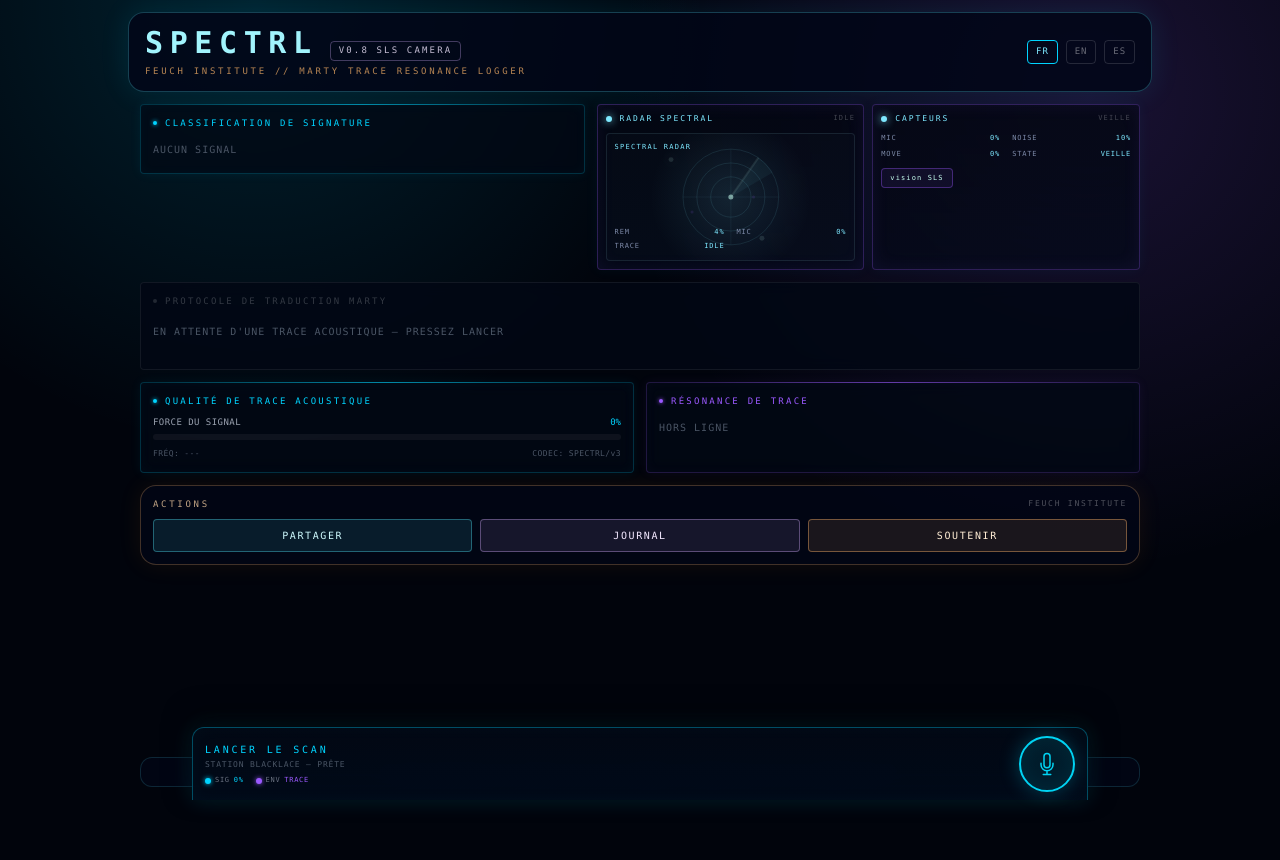
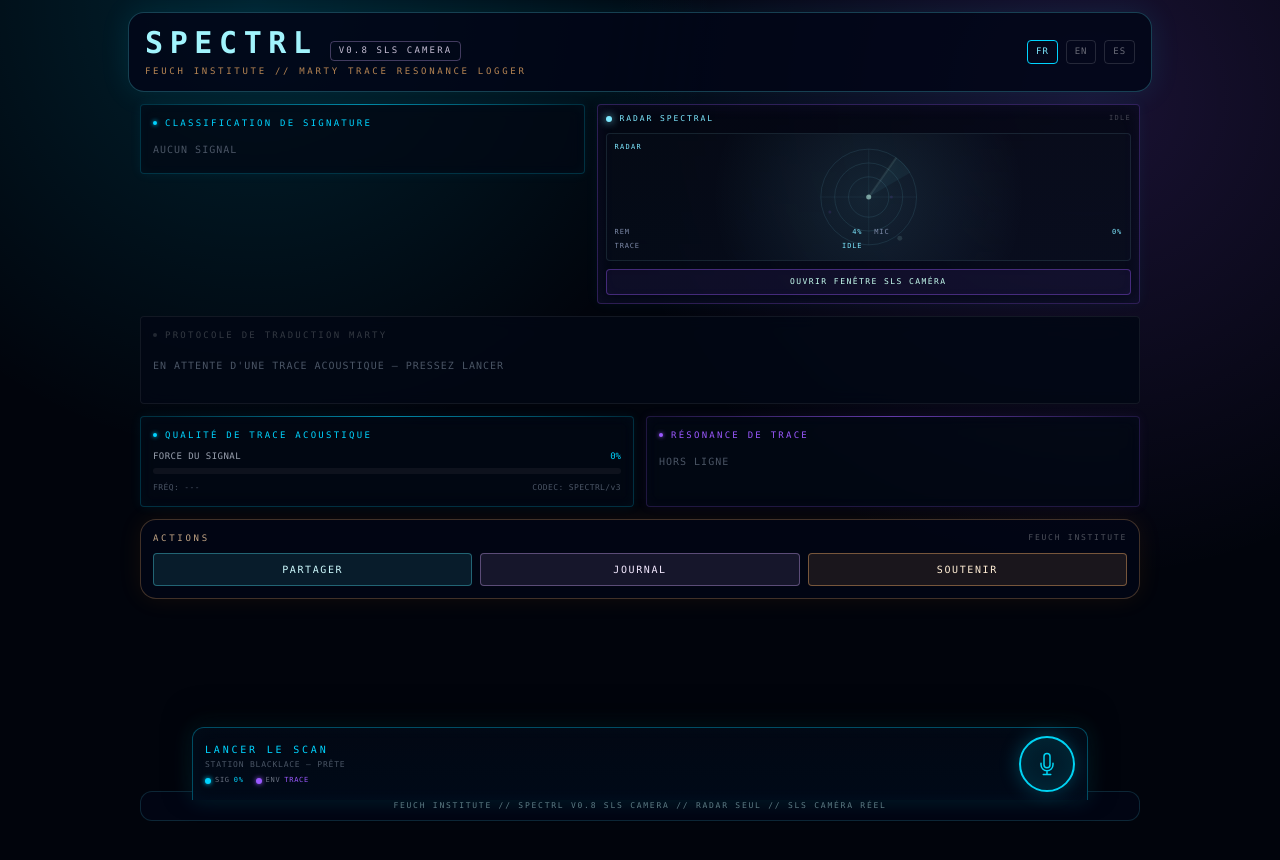
Before and after one commit to benoitlub/SpecTRL, a React (Vite) app: page / in a window 1280 px wide. Shown: the top 860 px of the page. Built offline with nearby package versions, Linux system fonts and the light colour scheme.

Commit message:
Add radar-only mode and real camera SLS overlay

```diff
--- a/src/components/SensorScreensV3.tsx
+++ b/src/components/SensorScreensV3.tsx
@@ -7,6 +7,7 @@ type SensorScreensV3Props = {
   progress: number;
   detectedLabel?: string | null;
   compact?: boolean;
+  radarOnly?: boolean;
 };
 
 type CameraStatus = "idle" | "loading" | "ready" | "denied";
@@ -15,7 +16,6 @@ type PhoneSensors = {
   motion: number;
   tilt: number;
   rotation: number;
-  luminance: number;
   available: boolean;
   permission: "idle" | "granted" | "denied" | "unsupported";
 };
@@ -40,7 +40,7 @@ function MiniHeader({ label, status }: { label: string; status: string }) {
         <span className="h-1.5 w-1.5 rounded-full" style={{ background: CYAN, boxShadow: `0 0 8px ${CYAN}` }} />
         <span className="truncate text-[8px] font-mono uppercase tracking-[0.24em]" style={{ color: CYAN }}>{label}</span>
       </div>
-      <span className="text-[7px] font-mono uppercase tracking-[0.18em]" style={{ color: status === "LIVE" || status === "TRACK" || status === "CAM" ? GHOST : "#ffffff40" }}>{status}</span>
+      <span className="text-[7px] font-mono uppercase tracking-[0.18em]" style={{ color: status === "LIVE" || status === "CAM" ? GHOST : "#ffffff40" }}>{status}</span>
     </div>
   );
 }
@@ -54,10 +54,10 @@ function MetricRow({ label, value, hot = false }: { label: string; value: string
   );
 }
 
-function Panel({ children, className = "", compact = false }: { children: React.ReactNode; className?: string; compact?: boolean }) {
+function Panel({ children, compact = false }: { children: React.ReactNode; compact?: boolean }) {
   return (
     <div
-      className={`rounded border backdrop-blur-sm ${compact ? "p-2" : "p-2.5"} ${className}`}
+      className={`rounded border backdrop-blur-sm ${compact ? "p-2" : "p-2.5"}`}
       style={{
         borderColor: "rgba(155,89,255,0.28)",
         background: "linear-gradient(180deg, rgba(3,7,18,0.82), rgba(4,10,25,0.72))",
@@ -70,14 +70,7 @@ function Panel({ children, className = "", compact = false }: { children: React.
 }
 
 function usePhoneSensors(active: boolean): PhoneSensors {
-  const [sensors, setSensors] = useState<PhoneSensors>({
-    motion: 0,
-    tilt: 0,
-    rotation: 0,
-    luminance: 0,
-    available: false,
-    permission: "idle",
-  });
+  const [sensors, setSensors] = useState<PhoneSensors>({ motion: 0, tilt: 0, rotation: 0, available: false, permission: "idle" });
 
   useEffect(() => {
     if (!active) return;
@@ -89,10 +82,9 @@ function usePhoneSensors(active: boolean): PhoneSensors {
     const apply = () => {
       if (!mounted) return;
       setSensors(prev => ({
-        motion: clamp(prev.motion * 0.7 + lastMotion * 0.3),
-        tilt: clamp(prev.tilt * 0.75 + lastTilt * 0.25),
-        rotation: clamp(prev.rotation * 0.75 + lastRotation * 0.25),
-        luminance: prev.luminance,
+        motion: clamp(prev.motion * 0.72 + lastMotion * 0.28),
+        tilt: clamp(prev.tilt * 0.76 + lastTilt * 0.24),
+        rotation: clamp(prev.rotation * 0.76 + lastRotation * 0.24),
         available: true,
         permission: "granted",
       }));
@@ -101,11 +93,7 @@ function usePhoneSensors(active: boolean): PhoneSensors {
     const onMotion = (event: DeviceMotionEvent) => {
       const acc = event.accelerationIncludingGravity;
       const rot = event.rotationRate;
-      const accel = Math.sqrt(
-        Math.pow(acc?.x || 0, 2) +
-        Math.pow(acc?.y || 0, 2) +
-        Math.pow(acc?.z || 0, 2)
-      );
+      const accel = Math.sqrt(Math.pow(acc?.x || 0, 2) + Math.pow(acc?.y || 0, 2) + Math.pow(acc?.z || 0, 2));
       const rotation = Math.abs(rot?.alpha || 0) + Math.abs(rot?.beta || 0) + Math.abs(rot?.gamma || 0);
       lastMotion = clamp(Math.abs(accel - 9.8) * 18, 0, 100);
       lastRotation = clamp(rotation / 5, 0, 100);
@@ -113,9 +101,7 @@ function usePhoneSensors(active: boolean): PhoneSensors {
     };
 
     const onOrientation = (event: DeviceOrientationEvent) => {
-      const beta = Math.abs(event.beta || 0);
-      const gamma = Math.abs(event.gamma || 0);
-      lastTilt = clamp((beta + gamma) / 1.8, 0, 100);
+      lastTilt = clamp((Math.abs(event.beta || 0) + Math.abs(event.gamma || 0)) / 1.8, 0, 100);
       apply();
     };
 
@@ -139,11 +125,7 @@ function usePhoneSensors(active: boolean): PhoneSensors {
 
     void start();
     const id = window.setInterval(() => {
-      setSensors(prev => ({
-        ...prev,
-        motion: clamp(prev.motion * 0.86),
-        rotation: clamp(prev.rotation * 0.9),
-      }));
+      setSensors(prev => ({ ...prev, motion: clamp(prev.motion * 0.86), rotation: clamp(prev.rotation * 0.9) }));
     }, 450);
 
     return () => {
@@ -161,7 +143,7 @@ function SpectralRadar({ active, features, progress, sensors, compact = false }:
   const intensity = clamp(progress * 0.45 + n(features?.rms) * 450 + sensors.motion * 0.35 + sensors.rotation * 0.18, 4, 98);
   const blips = useMemo(() => {
     const seed = Math.floor(progress / 8) + Math.round(n(features?.spectralCentroid) / 400);
-    return Array.from({ length: compact ? 5 : 7 }, (_, i) => {
+    return Array.from({ length: compact ? 4 : 7 }, (_, i) => {
       const angle = ((seed * 37 + i * 53) % 360) * Math.PI / 180;
       const radius = 18 + ((seed * 19 + i * 23) % 54);
       return {
@@ -184,16 +166,13 @@ function SpectralRadar({ active, features, progress, sensors, compact = false }:
           <path d="M50 50 L50 12 A38 38 0 0 1 66 15 Z" fill={CYAN} opacity={active ? 0.16 : 0.05} />
           <path d="M50 50 L50 12" stroke={GHOST} strokeWidth="0.9" opacity={active ? 0.72 : 0.18} style={{ filter: `drop-shadow(0 0 5px ${GHOST})` }} />
         </g>
-        {blips.map((b, i) => (
-          <circle key={i} cx={b.x} cy={b.y} r={b.size} fill={i % 3 === 0 ? VIOLET : GHOST} opacity={b.opacity} style={{ filter: `drop-shadow(0 0 5px ${i % 3 === 0 ? VIOLET : GHOST})` }} />
-        ))}
+        {blips.map((b, i) => <circle key={i} cx={b.x} cy={b.y} r={b.size} fill={i % 3 === 0 ? VIOLET : GHOST} opacity={b.opacity} />)}
         <circle cx="50" cy="50" r="2" fill={GHOST} opacity="0.55" />
       </svg>
-      <div className="absolute left-2 top-2 text-[7px] font-mono uppercase tracking-[0.18em]" style={{ color: CYAN }}>spectral radar</div>
-      <div className={`absolute bottom-2 left-2 right-2 grid gap-x-3 gap-y-1 ${compact ? "grid-cols-2" : "grid-cols-2"}`}>
+      <div className="absolute left-2 top-2 text-[7px] font-mono uppercase tracking-[0.18em]" style={{ color: CYAN }}>radar</div>
+      <div className="absolute bottom-2 left-2 right-2 grid grid-cols-2 gap-x-3 gap-y-1">
         <MetricRow label="Rem" value={`${Math.round(intensity)}%`} hot={intensity > 45} />
         <MetricRow label="Mic" value={`${Math.round(clamp(n(features?.rms) * 420))}%`} />
-        {!compact && <MetricRow label="Motion" value={`${Math.round(sensors.motion)}%`} hot={sensors.motion > 20} />}
         <MetricRow label="Trace" value={active ? "SWEEP" : "IDLE"} />
       </div>
     </div>
@@ -202,15 +181,19 @@ function SpectralRadar({ active, features, progress, sensors, compact = false }:
 
 function useSlsCamera() {
   const videoRef = useRef<HTMLVideoElement | null>(null);
-  const canvasRef = useRef<HTMLCanvasElement | null>(null);
+  const sourceCanvasRef = useRef<HTMLCanvasElement | null>(null);
+  const overlayCanvasRef = useRef<HTMLCanvasElement | null>(null);
   const streamRef = useRef<MediaStream | null>(null);
+  const previousFrameRef = useRef<Uint8ClampedArray | null>(null);
   const [status, setStatus] = useState<CameraStatus>("idle");
-  const [luminance, setLuminance] = useState(0);
+  const [motionLock, setMotionLock] = useState(0);
 
   const stopCamera = () => {
     streamRef.current?.getTracks().forEach(track => track.stop());
     streamRef.current = null;
+    previousFrameRef.current = null;
     if (videoRef.current) videoRef.current.srcObject = null;
+    setMotionLock(0);
     setStatus("idle");
   };
 
@@ -223,7 +206,7 @@ function useSlsCamera() {
     setStatus("loading");
     try {
       const stream = await navigator.mediaDevices.getUserMedia({
-        video: { facingMode: { ideal: "environment" }, width: { ideal: 320 }, height: { ideal: 240 }, frameRate: { ideal: 15, max: 20 } },
+        video: { facingMode: { ideal: "environment" }, width: { ideal: 640 }, height: { ideal: 480 }, frameRate: { ideal: 15, max: 20 } },
         audio: false,
       });
       streamRef.current = stream;
@@ -243,89 +226,83 @@ function useSlsCamera() {
     if (status !== "ready") return;
     const id = window.setInterval(() => {
       const video = videoRef.current;
-      const canvas = canvasRef.current;
-      if (!video || !canvas || video.readyState < 2) return;
-      const ctx = canvas.getContext("2d", { willReadFrequently: true });
-      if (!ctx) return;
-      canvas.width = 24;
-      canvas.height = 18;
-      ctx.drawImage(video, 0, 0, canvas.width, canvas.height);
-      const data = ctx.getImageData(0, 0, canvas.width, canvas.height).data;
-      let total = 0;
-      for (let i = 0; i < data.length; i += 4) total += (data[i] + data[i + 1] + data[i + 2]) / 3;
-      setLuminance(clamp((total / (data.length / 4) / 255) * 100));
-    }, 700);
+      const sourceCanvas = sourceCanvasRef.current;
+      const overlayCanvas = overlayCanvasRef.current;
+      if (!video || !sourceCanvas || !overlayCanvas || video.readyState < 2) return;
+      const w = 64;
+      const h = 48;
+      sourceCanvas.width = w;
+      sourceCanvas.height = h;
+      overlayCanvas.width = w;
+      overlayCanvas.height = h;
+      const sourceCtx = sourceCanvas.getContext("2d", { willReadFrequently: true });
+      const overlayCtx = overlayCanvas.getContext("2d");
+      if (!sourceCtx || !overlayCtx) return;
+      sourceCtx.drawImage(video, 0, 0, w, h);
+      const frame = sourceCtx.getImageData(0, 0, w, h);
+      const previous = previousFrameRef.current;
+      const out = overlayCtx.createImageData(w, h);
+      let activePixels = 0;
+
+      for (let i = 0; i < frame.data.length; i += 4) {
+        const r = frame.data[i];
+        const g = frame.data[i + 1];
+        const b = frame.data[i + 2];
+        const lum = (r + g + b) / 3;
+        const prevLum = previous ? (previous[i] + previous[i + 1] + previous[i + 2]) / 3 : lum;
+        const motion = Math.abs(lum - prevLum);
+        const hit = motion > 16 || (lum > 45 && lum < 210 && Math.abs(r - b) > 8);
+        if (hit) {
+          activePixels += 1;
+          out.data[i] = 126;
+          out.data[i + 1] = 232;
+          out.data[i + 2] = 255;
+          out.data[i + 3] = Math.min(230, 80 + motion * 5);
+        } else {
+          out.data[i + 3] = 0;
+        }
+      }
+
+      overlayCtx.clearRect(0, 0, w, h);
+      overlayCtx.putImageData(out, 0, 0);
+      previousFrameRef.current = new Uint8ClampedArray(frame.data);
+      setMotionLock(clamp((activePixels / (w * h)) * 420, 0, 100));
+    }, 120);
     return () => window.clearInterval(id);
   }, [status]);
 
-  return { videoRef, canvasRef, status, startCamera, stopCamera, luminance };
-}
-
-function TeslaLikeSilhouette({ visible, lock }: { visible: boolean; lock: number }) {
-  const opacity = visible ? clamp(0.08 + lock / 135, 0.12, 0.62) : 0.07;
-  const blur = visible ? "drop-shadow(0 0 12px rgba(199,255,240,0.46))" : "blur(0.5px)";
-  return (
-    <svg viewBox="0 0 120 160" className="absolute inset-0 mx-auto h-full w-auto pointer-events-none" style={{ opacity, filter: blur }} aria-hidden="true">
-      <defs>
-        <linearGradient id="spectrl-silhouette" x1="0" y1="0" x2="0" y2="1">
-          <stop offset="0" stopColor="#effff9" stopOpacity="0.62" />
-          <stop offset="0.48" stopColor="#7ee8ff" stopOpacity="0.18" />
-          <stop offset="1" stopColor="#9b59ff" stopOpacity="0.10" />
-        </linearGradient>
-      </defs>
-      <ellipse cx="60" cy="26" rx="13" ry="16" fill="url(#spectrl-silhouette)" stroke={GHOST} strokeWidth="1.2" />
-      <path d="M45 48 C36 64 35 89 43 108 C48 119 49 135 43 152" fill="none" stroke={GHOST} strokeWidth="8" strokeLinecap="round" opacity="0.52" />
-      <path d="M75 48 C84 64 85 89 77 108 C72 119 71 135 77 152" fill="none" stroke={GHOST} strokeWidth="8" strokeLinecap="round" opacity="0.52" />
-      <path d="M43 48 C50 42 70 42 77 48 C83 69 82 93 75 112 C67 119 53 119 45 112 C38 93 37 69 43 48 Z" fill="url(#spectrl-silhouette)" stroke={GHOST} strokeWidth="1.4" />
-      <path d="M45 64 C31 69 27 86 28 103" stroke={GHOST} strokeWidth="5" strokeLinecap="round" opacity="0.40" />
-      <path d="M75 64 C89 69 93 86 92 103" stroke={GHOST} strokeWidth="5" strokeLinecap="round" opacity="0.40" />
-      <path d="M51 113 C48 127 47 140 45 153" stroke={GHOST} strokeWidth="6" strokeLinecap="round" opacity="0.45" />
-      <path d="M69 113 C72 127 73 140 75 153" stroke={GHOST} strokeWidth="6" strokeLinecap="round" opacity="0.45" />
-      <path d="M32 121 C46 125 73 126 89 120" stroke={CYAN} strokeWidth="0.7" opacity="0.35" strokeDasharray="2 4" />
-    </svg>
-  );
+  return { videoRef, sourceCanvasRef, overlayCanvasRef, status, startCamera, stopCamera, motionLock };
 }
 
 function SlsCamera({ active, features, progress, sensors }: { active: boolean; features: AudioFeatures | null; progress: number; sensors: PhoneSensors }) {
-  const { videoRef, canvasRef, status, startCamera, stopCamera, luminance } = useSlsCamera();
-  const lock = clamp(progress * 0.62 + n(features?.periodicity, 0.2) * 30 + n(features?.rms) * 120 + sensors.motion * 0.12 + luminance * 0.12, 4, 96);
-  const visible = active || progress > 20 || status === "ready";
+  const { videoRef, sourceCanvasRef, overlayCanvasRef, status, startCamera, stopCamera, motionLock } = useSlsCamera();
+  const lock = clamp(motionLock + progress * 0.08 + n(features?.rms) * 110 + sensors.motion * 0.16, 0, 100);
+  const ready = status === "ready";
 
   return (
-    <div className="relative aspect-video overflow-hidden rounded border border-purple-300/15 bg-purple-300/[0.025]">
-      <video
-        ref={videoRef}
-        muted
-        playsInline
-        autoPlay
-        className="absolute inset-0 h-full w-full object-cover pointer-events-none"
-        style={{ opacity: status === "ready" ? 0.58 : 0, filter: "grayscale(1) contrast(1.34) brightness(0.72) hue-rotate(205deg)" }}
-      />
-      <canvas ref={canvasRef} className="hidden" />
-      <div className="absolute inset-0 pointer-events-none" style={{ background: status === "ready" ? "linear-gradient(180deg, rgba(1,4,12,0.12), rgba(1,4,12,0.48))" : "radial-gradient(circle at 50% 38%, rgba(155,89,255,0.18), transparent 46%)" }} />
-      <div className="absolute inset-0 opacity-24 pointer-events-none" style={{ backgroundImage: "linear-gradient(rgba(126,232,255,0.10) 1px, transparent 1px), linear-gradient(90deg, rgba(155,89,255,0.10) 1px, transparent 1px)", backgroundSize: "22px 22px" }} />
-      <div className="absolute inset-0 opacity-18 pointer-events-none" style={{ backgroundImage: "repeating-linear-gradient(0deg, transparent, transparent 3px, rgba(0,0,0,0.38) 3px, rgba(0,0,0,0.38) 5px)" }} />
-      <div className="absolute left-2 top-2 text-[7px] font-mono uppercase tracking-[0.18em] pointer-events-none" style={{ color: CYAN }}>vision layer</div>
+    <div className="relative aspect-video overflow-hidden rounded border border-purple-300/20 bg-black">
+      <video ref={videoRef} muted playsInline autoPlay className="absolute inset-0 h-full w-full object-cover" style={{ opacity: ready ? 0.7 : 0, filter: "grayscale(1) contrast(1.55) brightness(0.62) hue-rotate(190deg)" }} />
+      <canvas ref={sourceCanvasRef} className="hidden" />
+      <canvas ref={overlayCanvasRef} className="absolute inset-0 h-full w-full object-cover mix-blend-screen" style={{ opacity: ready ? 0.95 : 0, imageRendering: "pixelated", filter: "drop-shadow(0 0 10px rgba(126,232,255,0.7))" }} />
+      <div className="absolute inset-0 pointer-events-none" style={{ background: "linear-gradient(180deg, rgba(1,4,12,0.08), rgba(1,4,12,0.56))" }} />
+      <div className="absolute inset-0 pointer-events-none opacity-25" style={{ backgroundImage: "linear-gradient(rgba(126,232,255,0.10) 1px, transparent 1px), linear-gradient(90deg, rgba(155,89,255,0.10) 1px, transparent 1px)", backgroundSize: "22px 22px" }} />
+      <div className="absolute left-2 top-2 text-[7px] font-mono uppercase tracking-[0.18em]" style={{ color: CYAN }}>SLS caméra / contour réel</div>
 
-      {status !== "ready" && (
+      {!ready && (
         <div className="absolute inset-0 z-20 flex flex-col items-center justify-center gap-2 px-3 text-center">
           <button type="button" onClick={startCamera} className="rounded border px-3 py-2 text-[9px] font-mono uppercase tracking-[0.16em]" style={{ borderColor: "rgba(199,255,240,0.42)", color: GHOST, background: "rgba(126,232,255,0.08)", boxShadow: "0 0 16px rgba(126,232,255,0.18)" }}>
-            {status === "loading" ? "Ouverture caméra..." : "Activer vision"}
+            {status === "loading" ? "Ouverture caméra..." : "Activer caméra SLS"}
           </button>
           {status === "denied" && <div className="text-[8px] font-mono uppercase tracking-[0.10em]" style={{ color: CYAN }}>caméra refusée / indisponible</div>}
-          <div className="text-[7px] font-mono uppercase tracking-[0.12em] text-slate-500">module expérimental isolé</div>
+          <div className="text-[7px] font-mono uppercase tracking-[0.12em] text-slate-500">analyse par mouvement/luminance, pas de silhouette fake</div>
         </div>
       )}
 
-      {status === "ready" && (
-        <button type="button" onClick={stopCamera} className="absolute right-2 top-2 z-20 rounded border px-2 py-1 text-[7px] font-mono uppercase tracking-[0.14em]" style={{ borderColor: "rgba(126,232,255,0.25)", color: CYAN, background: "rgba(0,0,0,0.35)" }}>cam off</button>
-      )}
-
-      <TeslaLikeSilhouette visible={visible} lock={lock} />
+      {ready && <button type="button" onClick={stopCamera} className="absolute right-2 top-2 z-20 rounded border px-2 py-1 text-[7px] font-mono uppercase tracking-[0.14em]" style={{ borderColor: "rgba(126,232,255,0.25)", color: CYAN, background: "rgba(0,0,0,0.35)" }}>cam off</button>}
       <div className="absolute bottom-2 left-2 right-2 grid grid-cols-3 gap-2 pointer-events-none">
-        <MetricRow label="Form" value={`${Math.round(lock)}%`} hot={lock > 52} />
-        <MetricRow label="Lum" value={status === "ready" ? `${Math.round(luminance)}%` : "---"} />
-        <MetricRow label="Mode" value={visible ? "PART" : "IDLE"} />
+        <MetricRow label="Lock" value={`${Math.round(lock)}%`} hot={lock > 22} />
+        <MetricRow label="Motion" value={`${Math.round(motionLock)}%`} hot={motionLock > 14} />
+        <MetricRow label="Mode" value={ready ? "CAM" : active ? "WAIT" : "IDLE"} hot={ready} />
       </div>
     </div>
   );
@@ -335,15 +312,15 @@ function RealSensorGrid({ sensors, features, active, compact = false }: { sensor
   const mic = clamp(n(features?.rms) * 420, 0, 100);
   const flat = clamp(n(features?.flatness, 0.1) * 100, 0, 100);
   const centroid = n(features?.spectralCentroid, 0);
-  const items = [
-    <MetricRow key="mic" label="Mic" value={`${Math.round(mic)}%`} hot={mic > 18} />,
-    <MetricRow key="noise" label="Noise" value={`${Math.round(flat)}%`} hot={flat > 35} />,
-    <MetricRow key="motion" label="Move" value={sensors.permission === "denied" ? "REFUS" : `${Math.round(sensors.motion)}%`} hot={sensors.motion > 18} />,
-    <MetricRow key="state" label="State" value={active ? "LIVE" : "VEILLE"} hot={active} />,
-  ];
   return (
     <div className="grid grid-cols-2 gap-x-3 gap-y-1.5">
-      {compact ? items : (
+      {compact ? (
+        <>
+          <MetricRow label="Mic" value={`${Math.round(mic)}%`} hot={mic > 18} />
+          <MetricRow label="Move" value={sensors.permission === "denied" ? "REFUS" : `${Math.round(sensors.motion)}%`} hot={sensors.motion > 18} />
+          <MetricRow label="State" value={active ? "LIVE" : "VEILLE"} hot={active} />
+        </>
+      ) : (
         <>
           <MetricRow label="Mic RMS" value={`${Math.round(mic)}%`} hot={mic > 18} />
           <MetricRow label="Noise" value={`${Math.round(flat)}%`} hot={flat > 35} />
@@ -359,7 +336,7 @@ function RealSensorGrid({ sensors, features, active, compact = false }: { sensor
   );
 }
 
-export function SensorScreensV3({ active, audioFeatures, progress, detectedLabel, compact = false }: SensorScreensV3Props) {
+export function SensorScreensV3({ active, audioFeatures, progress, detectedLabel, compact = false, radarOnly = false }: SensorScreensV3Props) {
   const sensors = usePhoneSensors(active);
   const [visionOpen, setVisionOpen] = useState(false);
   const centroid = n(audioFeatures?.spectralCentroid, 0);
@@ -367,22 +344,27 @@ export function SensorScreensV3({ active, audioFeatures, progress, detectedLabel
 
   return (
     <>
-      <section className={compact ? "grid grid-cols-2 gap-2" : "grid grid-cols-1 gap-2 sm:grid-cols-2"}>
+      <section className={radarOnly ? "grid grid-cols-1 gap-2" : compact ? "grid grid-cols-2 gap-2" : "grid grid-cols-1 gap-2 sm:grid-cols-2"}>
         <Panel compact={compact}>
           <MiniHeader label="RADAR SPECTRAL" status={active ? "LIVE" : "IDLE"} />
           <SpectralRadar active={active} features={audioFeatures} progress={progress} sensors={sensors} compact={compact} />
+          {radarOnly && (
+            <button type="button" onClick={() => setVisionOpen(true)} className="mt-2 w-full rounded border px-2 py-1.5 text-[8px] font-mono uppercase tracking-[0.18em]" style={{ borderColor: "rgba(155,89,255,0.38)", color: GHOST, background: "rgba(155,89,255,0.08)" }}>
+              ouvrir fenêtre SLS caméra
+            </button>
+          )}
         </Panel>
 
+        {!radarOnly && (
           <Panel compact={compact}>
             <MiniHeader label={compact ? "CAPTEURS" : "CAPTEURS TÉLÉPHONE"} status={envMode} />
             <RealSensorGrid sensors={sensors} features={audioFeatures} active={active} compact={compact} />
             <div className="mt-2 flex items-center justify-between gap-2 text-[7px] font-mono uppercase tracking-[0.14em]" style={{ color: DIM }}>
               {!compact && <span className="truncate">{detectedLabel ? `trace: ${detectedLabel}` : "trace: acquisition faible / attente"}</span>}
-            <button type="button" onClick={() => setVisionOpen(true)} className="shrink-0 rounded border px-2 py-1 tracking-[0.16em]" style={{ borderColor: "rgba(155,89,255,0.36)", color: GHOST, background: "rgba(155,89,255,0.08)" }}>
-              vision SLS
-            </button>
+              <button type="button" onClick={() => setVisionOpen(true)} className="shrink-0 rounded border px-2 py-1 tracking-[0.16em]" style={{ borderColor: "rgba(155,89,255,0.36)", color: GHOST, background: "rgba(155,89,255,0.08)" }}>vision SLS</button>
             </div>
           </Panel>
+        )}
       </section>
 
       {visionOpen && (
@@ -390,12 +372,10 @@ export function SensorScreensV3({ active, audioFeatures, progress, detectedLabel
           <div className="w-full max-w-2xl rounded border p-3" style={{ borderColor: "rgba(155,89,255,0.42)", background: "linear-gradient(180deg, rgba(3,7,18,0.98), rgba(7,5,22,0.96))", boxShadow: "0 0 36px rgba(155,89,255,0.20)" }}>
             <div className="mb-2 flex items-center justify-between gap-2">
               <div>
-                <div className="text-[10px] font-mono uppercase tracking-[0.32em]" style={{ color: VIOLET }}>Fenêtre vision SLS</div>
-                <div className="text-[8px] font-mono uppercase tracking-[0.12em] text-slate-500">module expérimental / interprétation visuelle séparée</div>
+                <div className="text-[10px] font-mono uppercase tracking-[0.32em]" style={{ color: VIOLET }}>Fenêtre SLS caméra</div>
+                <div className="text-[8px] font-mono uppercase tracking-[0.12em] text-slate-500">contours/mouvement calculés depuis la caméra</div>
               </div>
-              <button type="button" onClick={() => setVisionOpen(false)} className="rounded border px-2 py-1 text-[8px] font-mono uppercase tracking-[0.16em]" style={{ borderColor: "rgba(126,232,255,0.24)", color: CYAN }}>
-                fermer
-              </button>
+              <button type="button" onClick={() => setVisionOpen(false)} className="rounded border px-2 py-1 text-[8px] font-mono uppercase tracking-[0.16em]" style={{ borderColor: "rgba(126,232,255,0.24)", color: CYAN }}>fermer</button>
             </div>
             <SlsCamera active={active} features={audioFeatures} progress={progress} sensors={sensors} />
           </div>
```
Lines whose indentation alone changed are shown as unchanged.
